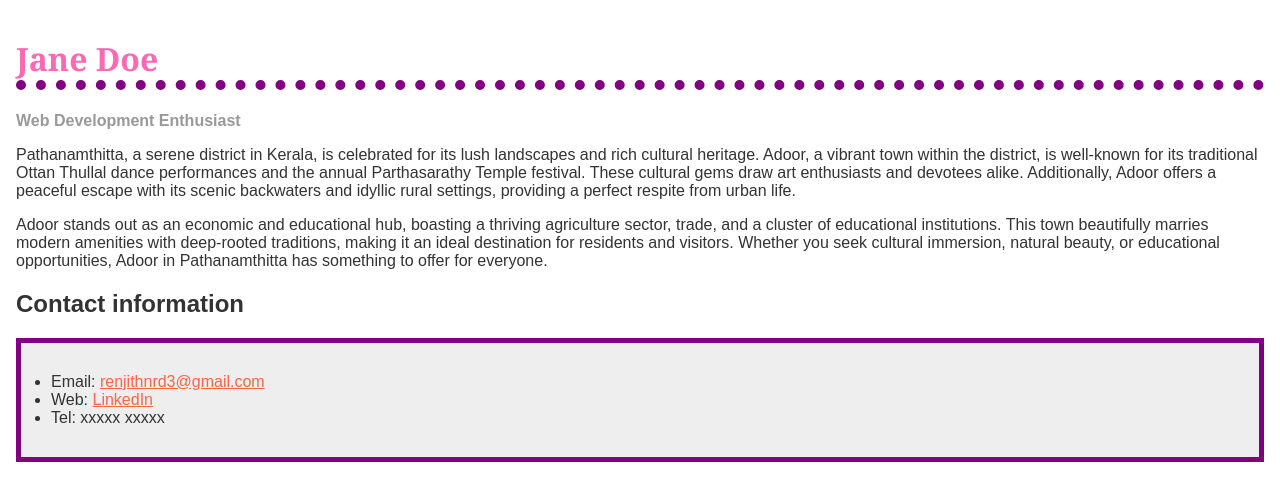
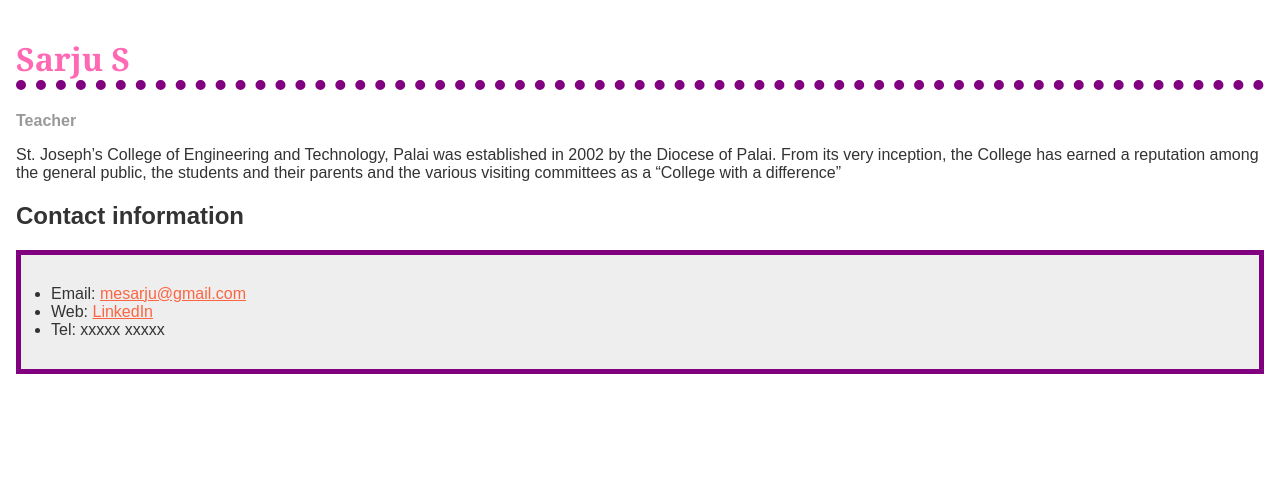
Before and after one commit to sarjus/styling-a-biography-page, a plain HTML site: page index.html in a window 1280 px wide. Drawn offline with Linux system fonts and the light colour scheme.

Commit message:
Update index.html

```diff
--- a/index.html
+++ b/index.html
@@ -7,18 +7,18 @@
     <title>Formatting a biography</title>
   </head>
   <body>
-    <h1>Jane Doe</h1>
-    <div class="job-title">Web Development Enthusiast</div>
-    <p>Pathanamthitta, a serene district in Kerala, is celebrated for its lush landscapes and rich cultural heritage. Adoor, a vibrant town within the district, is well-known for its traditional Ottan Thullal dance performances and the annual Parthasarathy Temple festival. These cultural gems draw art enthusiasts and devotees alike. Additionally, Adoor offers a peaceful escape with its scenic backwaters and idyllic rural settings, providing a perfect respite from urban life.</p>
-    <p>Adoor stands out as an economic and educational hub, boasting a thriving agriculture sector, trade, and a cluster of educational institutions. This town beautifully marries modern amenities with deep-rooted traditions, making it an ideal destination for residents and visitors. Whether you seek cultural immersion, natural beauty, or educational opportunities, Adoor in Pathanamthitta has something to offer for everyone.</p>
+    <h1>Sarju S</h1>
+    <div class="job-title">Teacher</div>
+    <p>St. Joseph’s College of Engineering and Technology, Palai was established in 2002 by the Diocese of Palai. From its very inception, the College has earned a reputation among the general public, the students and their parents and the various visiting committees as a “College with a difference”</p>
+    <p></p>
     <div class="contact">
       <h2>Contact information</h2>
       <ul>
         <li>Email:
-          <a href="renjithnrd3@gmail.com">renjithnrd3@gmail.com</a>
+          <a href="mesarjus@gmail.com">mesarju@gmail.com</a>
         </li>
         <li>Web:
-          <a href="https://www.linkedin.com/in/renjith-r-52bb3b254?utm_source=share&utm_campaign=share_via&utm_content=profile&utm_medium=android_app">LinkedIn</a>
+          <a href="https://www.linkedin.com/in/sarju-s/">LinkedIn</a>
         </li>
         <li>Tel: xxxxx xxxxx</li>
       </ul>
```
